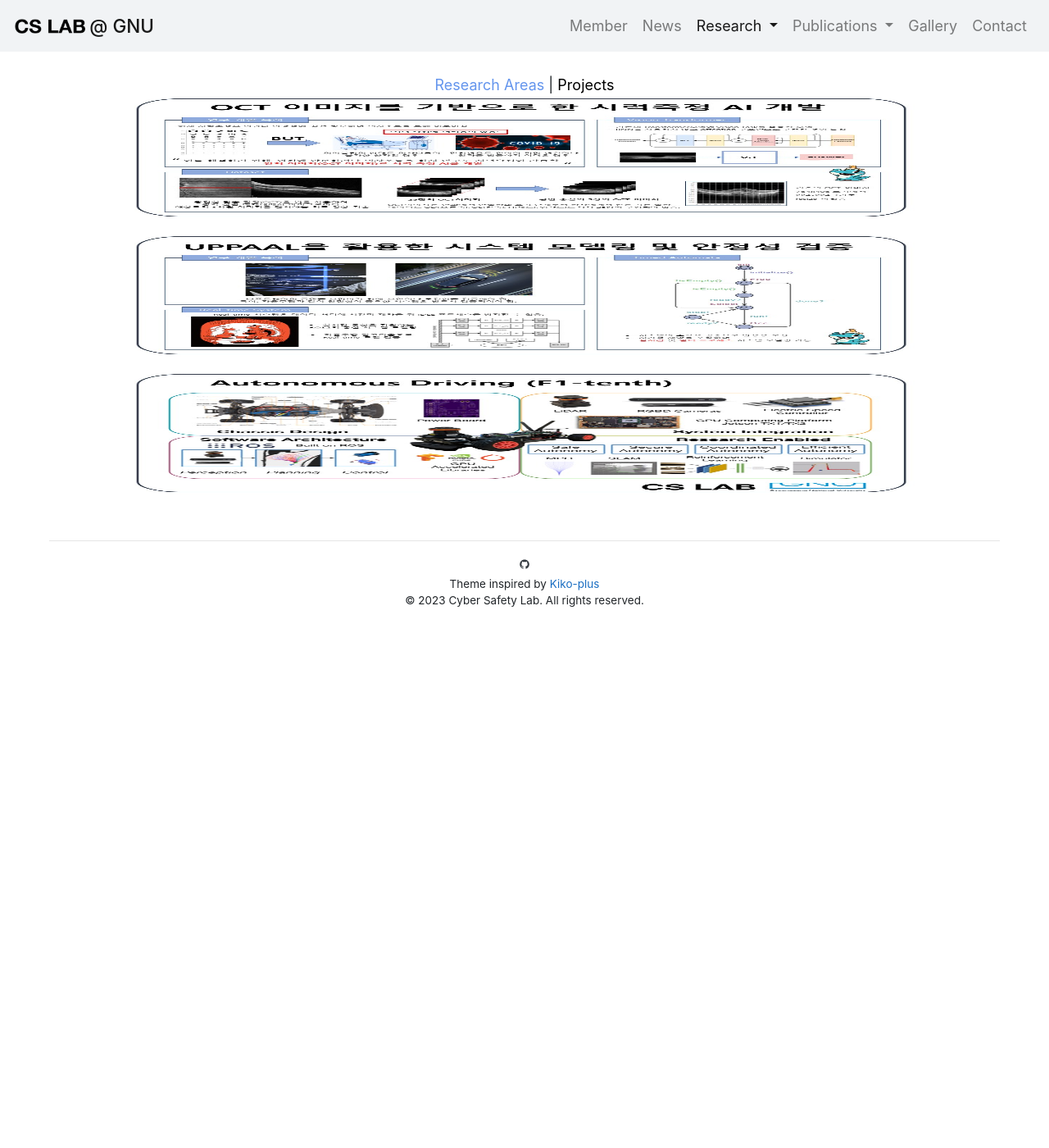
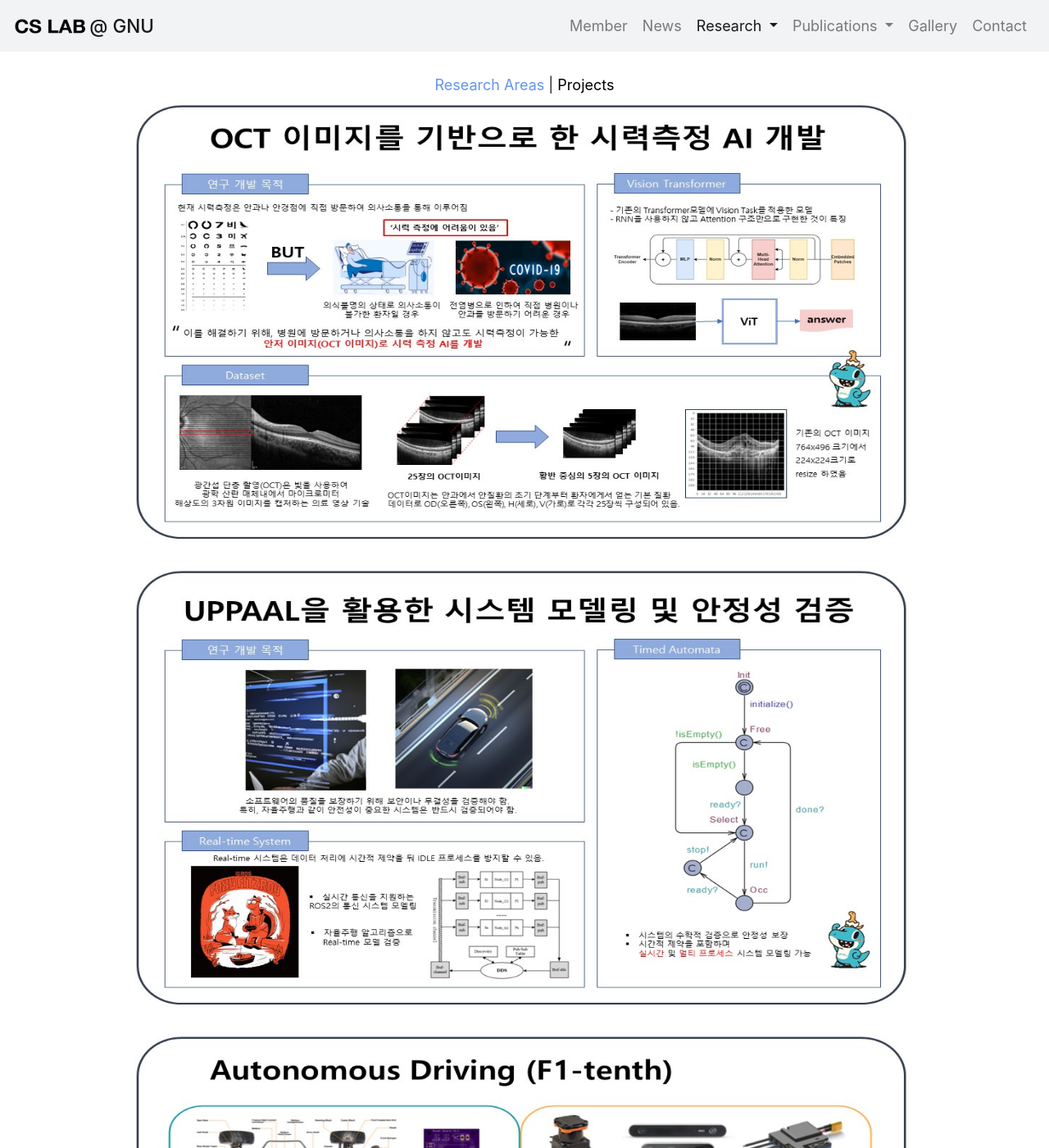
Before and after one commit to LEEJUH0/LEEJUH0.github.io, a Jekyll site: the page built from research/index.html, in a window 1280 px wide and 1400 px high. Shown: the whole window at 82% size. Built offline with Jekyll 4.4.1, drawn with Linux system fonts in a browser that asks for light colours; some web fonts are replaced.

Commit message:
Update index.html

```diff
--- a/research/index.html
+++ b/research/index.html
@@ -12,7 +12,6 @@ permalink: /research/index.html
 <head>
   <style>
     img {
-      height: 150px;
       display: block;
       margin-left: auto;
       margin-right: auto;
@@ -24,8 +23,8 @@ permalink: /research/index.html
   </style>
 </head>
 
-<img src="/post_image/research_1.jpg" width="1150" height="550">
-<img src="/post_image/research_2.jpg" width="1150" height="550">
-<img src="/post_image/research_3.jpg" width="1150" height="550">
+<img src="/post_image/research_1.JPG" width="1150" height="550">
+<img src="/post_image/research_2.JPG" width="1150" height="550">
+<img src="/post_image/research_3.JPG" width="1150" height="550">
 
 </html>
```
